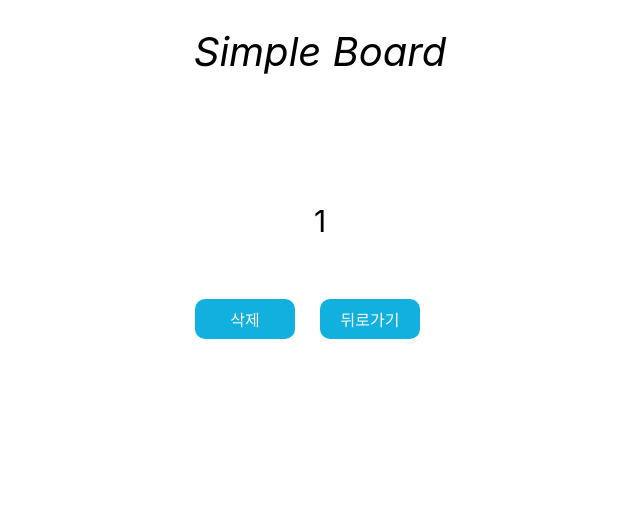
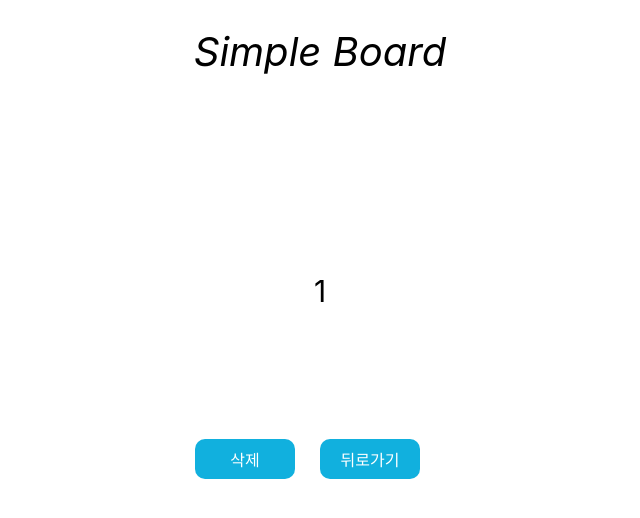
Before and after one commit to aowiql/simplecrud, a React (Create React App) app in the folder client/: page /donedetail/1 in a window 1280 px wide. Shown: the top 518 px of the page, without its empty margins (320-960 px from the left). Built offline with nearby package versions, Linux system fonts and the light colour scheme.

Commit message:
css 수정

```diff
--- a/client/src/components/DoneDetail/DoneDetail.css
+++ b/client/src/components/DoneDetail/DoneDetail.css
@@ -5,8 +5,8 @@
 }
 
 .detailPost {
-  margin: 20px;
-  padding: 20px;
+  margin: 40px;
+  padding: 70px;
 }
 
 .detailPost > h1 {
--- a/client/src/components/DoneMain/DoneMainComponent.css
+++ b/client/src/components/DoneMain/DoneMainComponent.css
@@ -9,6 +9,7 @@
   flex-direction: row;
   flex-wrap: wrap;
   justify-content: center;
+  padding: 20px;
 }
 
 .doneMain > button {
--- a/client/src/components/MainComponent/MainComponent.css
+++ b/client/src/components/MainComponent/MainComponent.css
@@ -4,6 +4,7 @@
   flex-wrap: wrap;
   margin-bottom: 40px;
   justify-content: center;
+  padding: 20px;
 }
 
 .mainPostBtn {
--- a/client/src/components/MainDetail/MainDetail.css
+++ b/client/src/components/MainDetail/MainDetail.css
@@ -5,8 +5,8 @@
 }
 
 .detailPost {
-  margin: 20px;
-  padding: 20px;
+  margin: 40px;
+  padding: 70px;
 }
 
 .detailPost > h1 {
```
Also changed, not shown: client/src/App.css (added).
